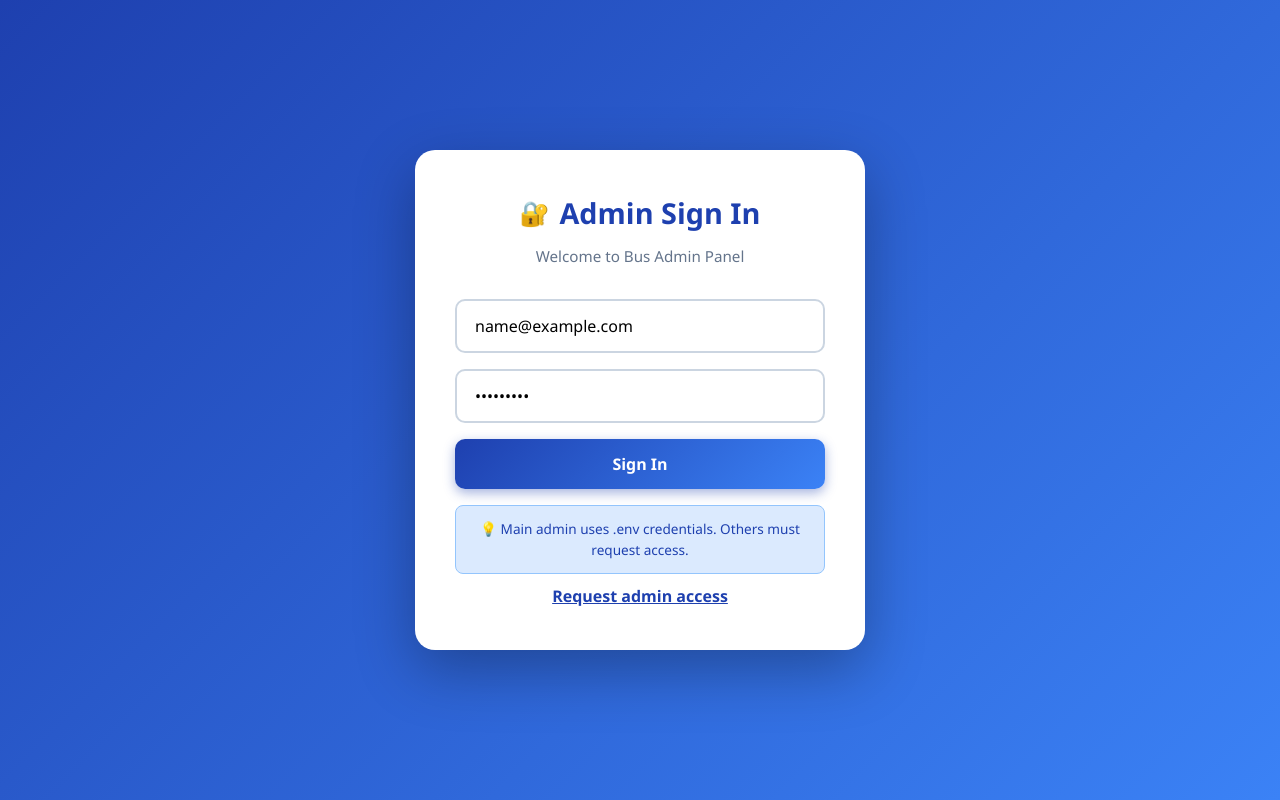
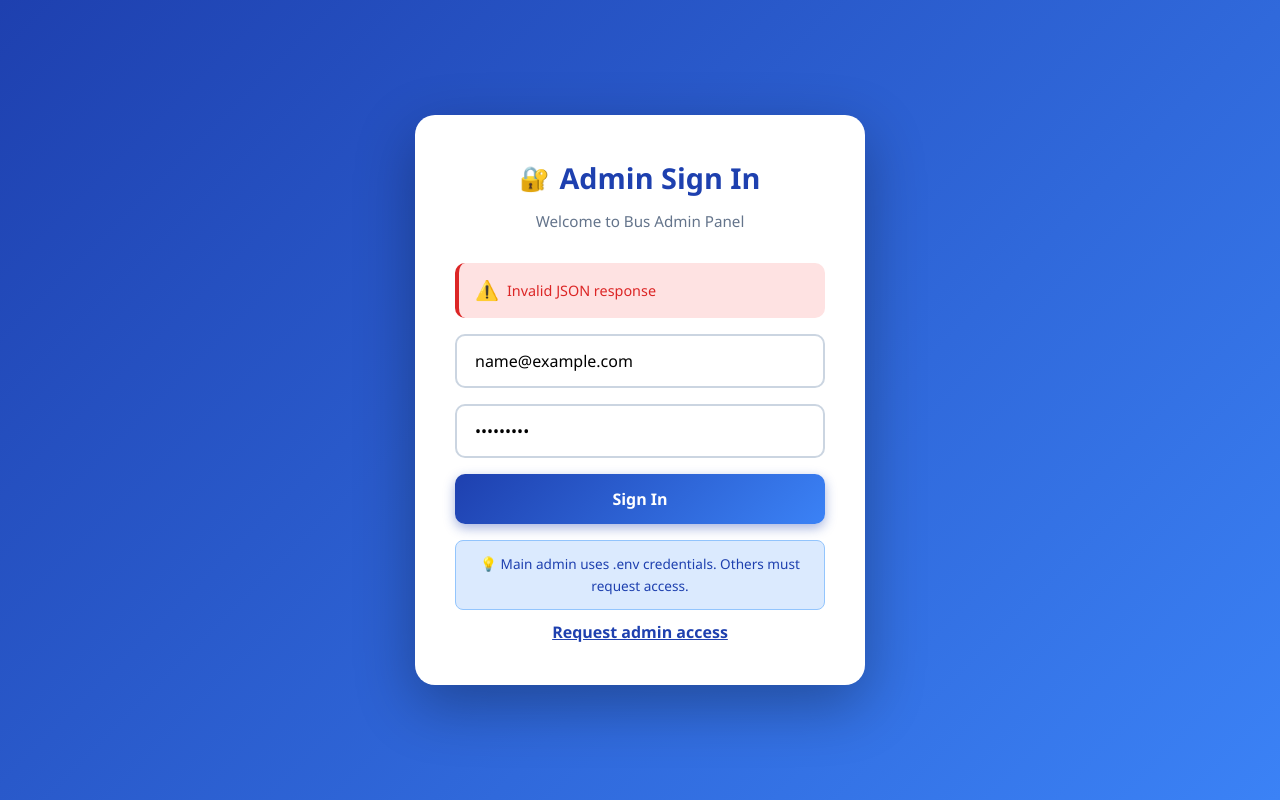
Before and after one commit to Maruthi-Kishore-Nallani/Bus-Transport-Project, a website: page public/admin.html in a window 1280 px wide. Both pictures are taken after typing "name@example.com", "Sample123" into the empty fields and a click on the button "Sign In". Drawn offline with Linux system fonts and the light colour scheme; no server answers.

Commit message:
Fix: use current origin for admin login; better error UI

```diff
--- a/public/admin.html
+++ b/public/admin.html
@@ -112,9 +112,18 @@
       e.preventDefault();
       const email = document.getElementById('emailInput').value.trim();
       const password = document.getElementById('passwordInput').value;
+      const errorEl = document.getElementById('adminError');
+      const btn = document.getElementById('adminBtn');
+
+      errorEl.style.display = 'none';
+      errorEl.textContent = '';
+
+      // Use the current origin so deployed site doesn't call localhost
+      const endpoint = `${window.location.origin}/admin/login`;
 
       try {
-        const res = await fetch('/admin/login', {
+        btn.disabled = true;
+        const res = await fetch(endpoint, {
           method: 'POST',
           headers: {
             'Content-Type': 'application/json',
@@ -123,19 +132,24 @@
           body: JSON.stringify({ email, password })
         });
 
-        const data = await res.json();
+        const data = await res.json().catch(() => ({ success: false, message: 'Invalid JSON response' }));
+
         if (!res.ok) {
-          // show error to user
-          alert(data?.message || 'Login failed');
+          errorEl.textContent = data?.message || 'Login failed';
+          errorEl.style.display = 'flex';
+          btn.disabled = false;
           return;
         }
 
-        // success: store token and redirect
+        // success
         localStorage.setItem('adminToken', data.token);
         window.location.href = '/admin-dashboard.html';
       } catch (err) {
         console.error('Network or server error:', err);
-        alert('Unable to connect to server');
+        errorEl.textContent = 'Unable to connect to server';
+        errorEl.style.display = 'flex';
+      } finally {
+        btn.disabled = false;
       }
     }
   </script>
```
